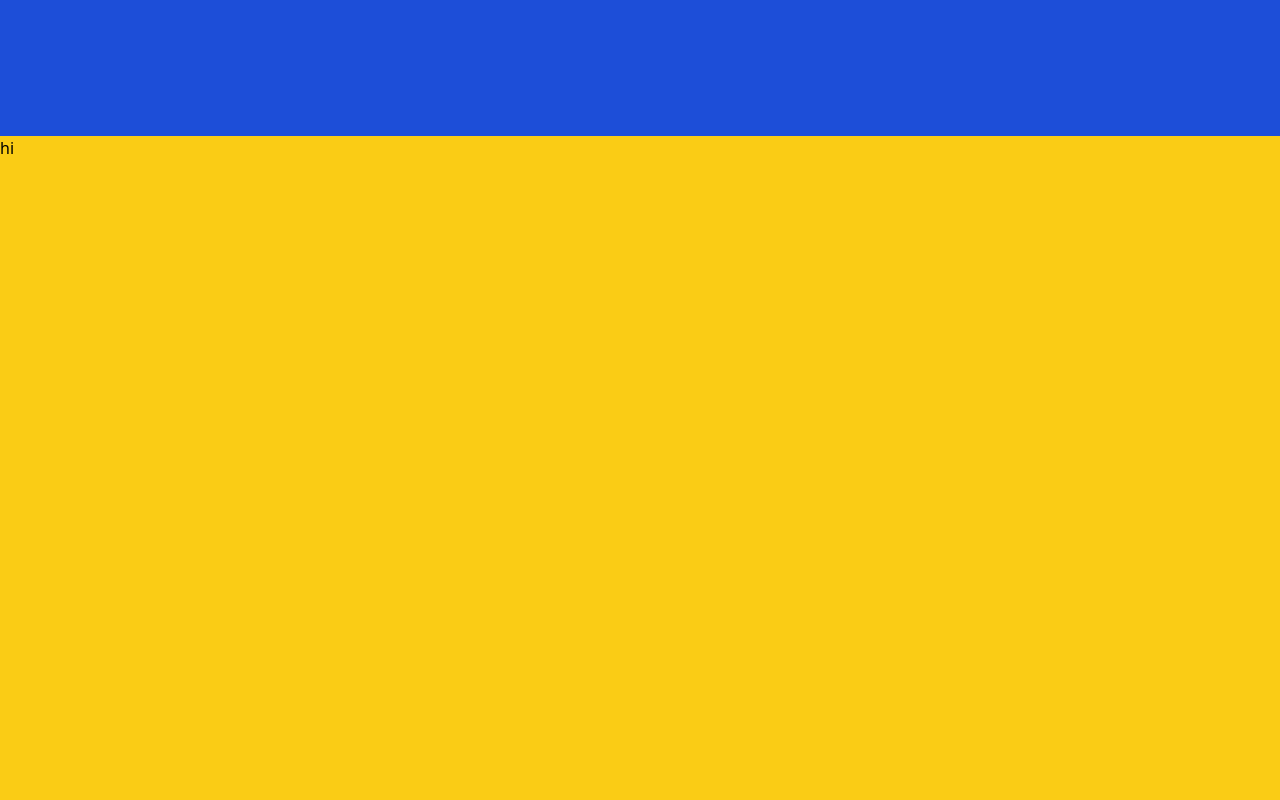
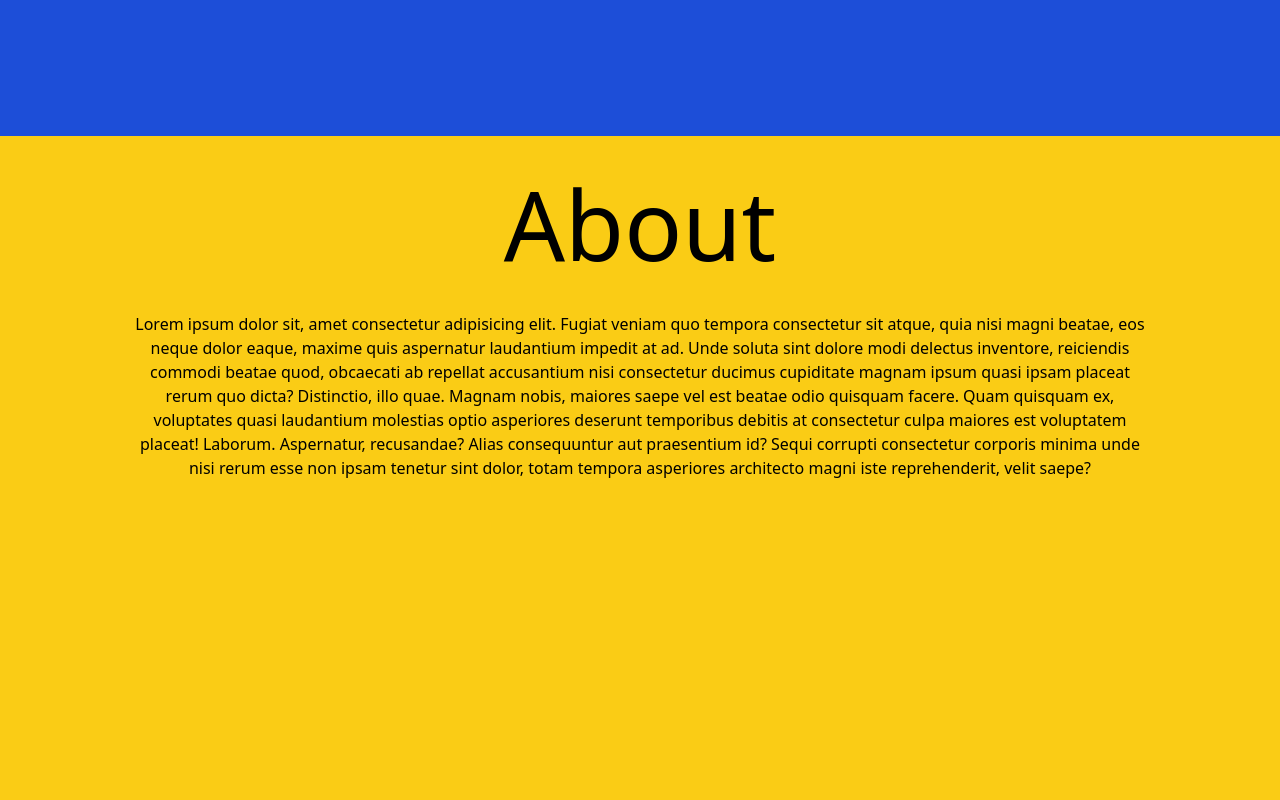
Before and after one commit to alexbluo/hackthenest-v2, a Next.js app in the folder frontend/: page / in a window 1280 px wide. Shown: the part 760-1560 px from the top of the page. Built offline with nearby package versions, Linux system fonts and the light colour scheme.

Commit message:
add about section

```diff
--- a/frontend/components/AboutSection.tsx
+++ b/frontend/components/AboutSection.tsx
@@ -1,8 +1,20 @@
 const AboutSection = () => {
+  return (
+    <section className="bg-yellow-400 h-screen" id="about">
+
+        <div className= "text-center text-8xl p-10">
+          About
+        </div>
+
+        <div className = "px-[8rem] text-center">Lorem ipsum dolor sit, amet consectetur adipisicing elit. Fugiat veniam quo tempora consectetur sit atque, quia nisi magni beatae, eos neque dolor eaque, maxime quis aspernatur laudantium impedit at ad.
+        Unde soluta sint dolore modi delectus inventore, reiciendis commodi beatae quod, obcaecati ab repellat accusantium nisi consectetur ducimus cupiditate magnam ipsum quasi ipsam placeat rerum quo dicta? Distinctio, illo quae.
+        Magnam nobis, maiores saepe vel est beatae odio quisquam facere. Quam quisquam ex, voluptates quasi laudantium molestias optio asperiores deserunt temporibus debitis at consectetur culpa maiores est voluptatem placeat! Laborum.
+        Aspernatur, recusandae? Alias consequuntur aut praesentium id? Sequi corrupti consectetur corporis minima unde nisi rerum esse non ipsam tenetur sint dolor, totam tempora asperiores architecto magni iste reprehenderit, velit saepe?</div>
+
+    </section>
 
 
+  );
+};
 
-    return <section className="bg-yellow-400 h-screen" id="about"><div>hi</div></section>;
-  };
-
-  export default AboutSection;
+export default AboutSection;
--- a/frontend/pages/index.tsx
+++ b/frontend/pages/index.tsx
@@ -8,8 +8,9 @@ import ScheduleSection from "../components/ScheduleSection";
 import SponsorsSection from "../components/SponsorsSection";
 
 const Home: NextPage = () => {
+
   return (
-    <div className="bg-raisin">
+    <div className="bg-bl">
       <NavBar />
       <main>
         <FrontSection />
```
Also changed, not shown: 1 other file (tests, documents, lock files or other folders).
